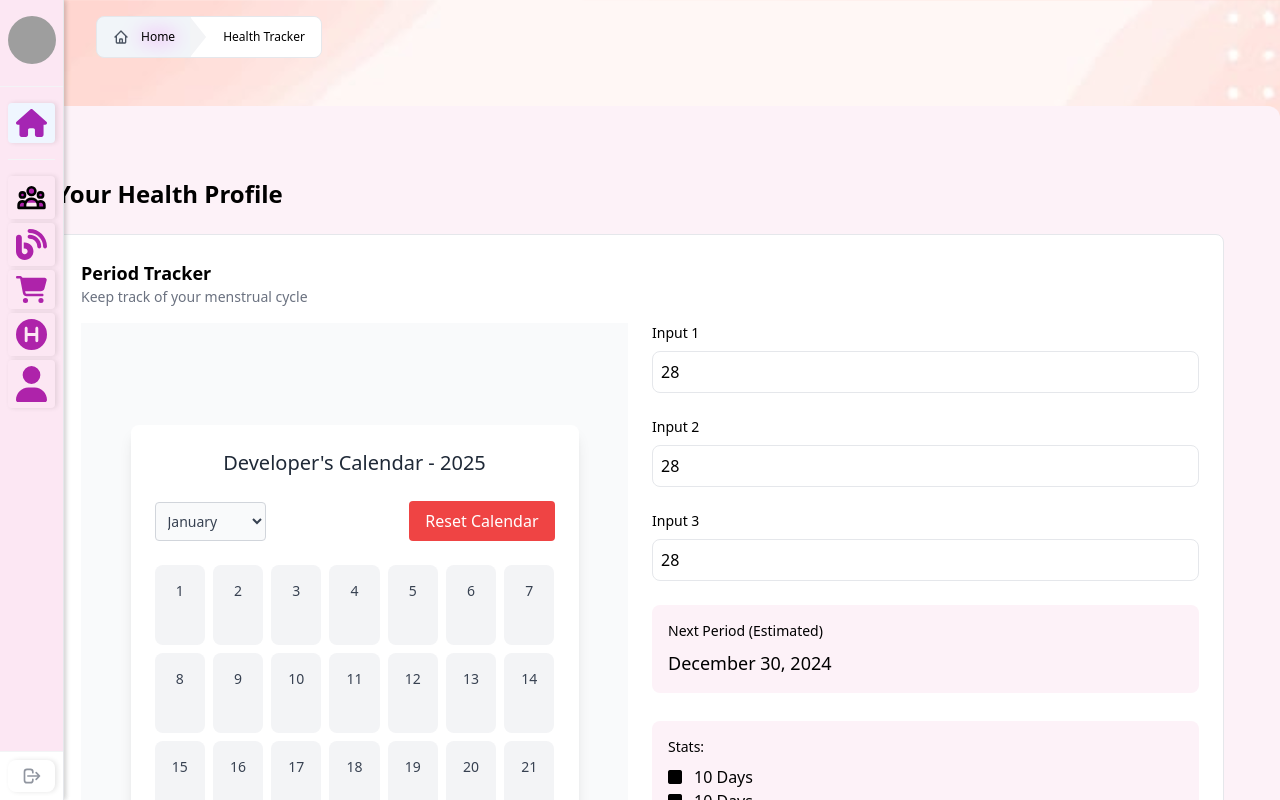
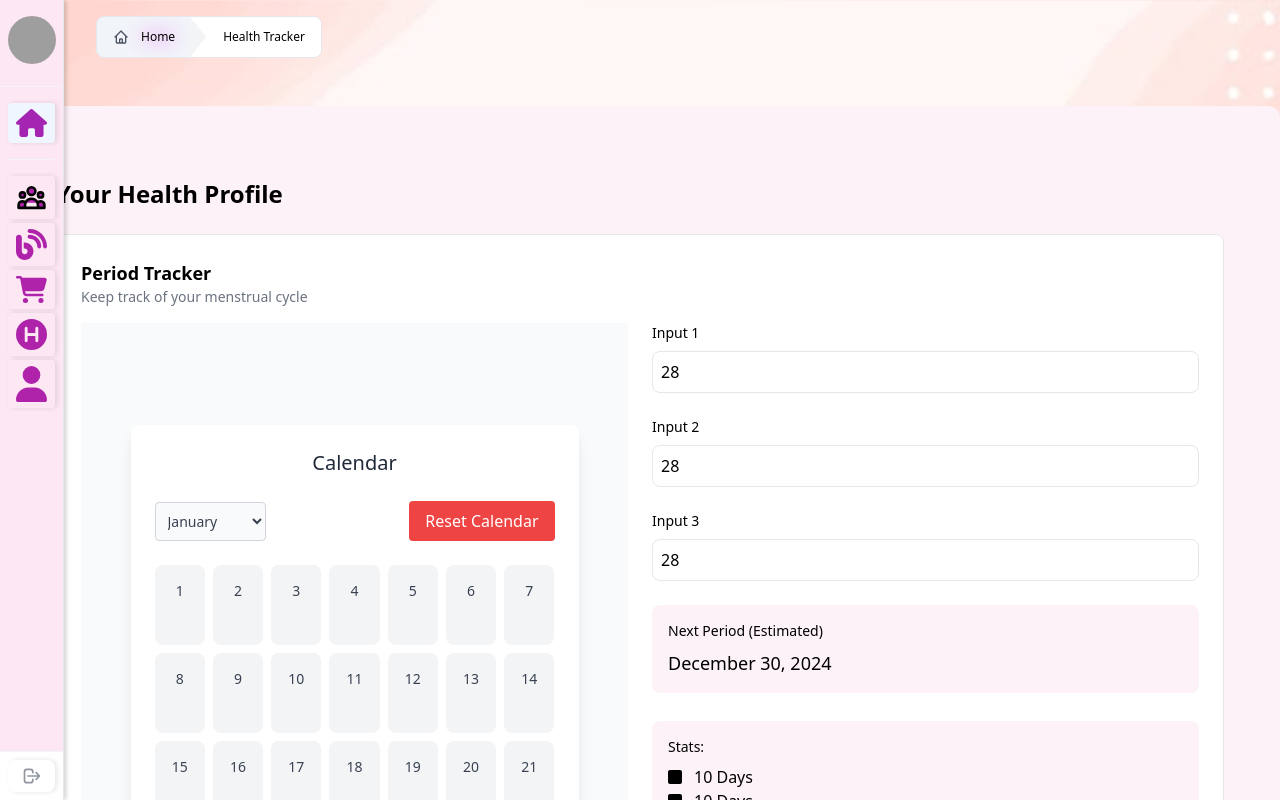
Before and after one commit to talhadevelopes/FlowCare2, a React (Vite) app in the folder Frontend/: page /tracker in a window 1280 px wide. Shown: the top 800 px of the page. Built offline with nearby package versions, Linux system fonts and the light colour scheme; grey boxes are pictures that could not be loaded.

Commit message:
Smashed Few Bugs

```diff
--- a/Frontend/src/components/Tracker.jsx
+++ b/Frontend/src/components/Tracker.jsx
@@ -392,7 +392,7 @@ export function Tracker() {
                   <div className="bg-gray-50 flex justify-center items-center h-screen flex-col">
                     <div className="calendar w-11/12 max-w-md text-center bg-white rounded-lg shadow-lg p-6">
                       <h2 className="text-xl text-gray-800 mb-6">
-                        Developer's Calendar - 2025
+                        Calendar
                       </h2>
                       <div className="controls flex justify-between items-center mb-6">
                         <select
```
